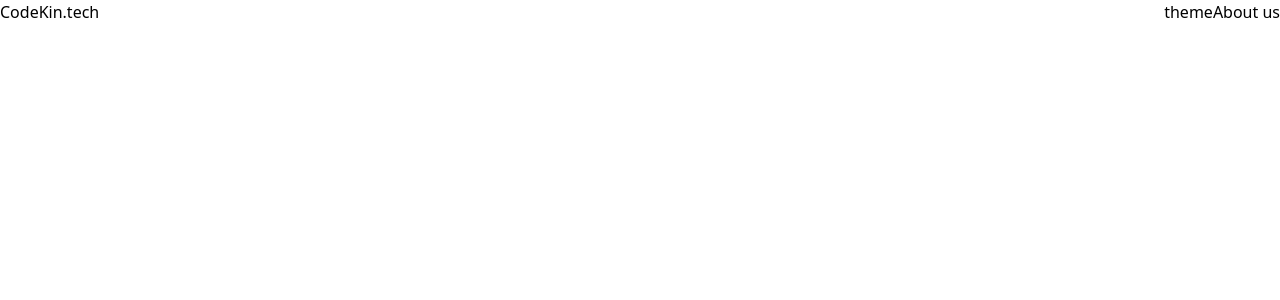
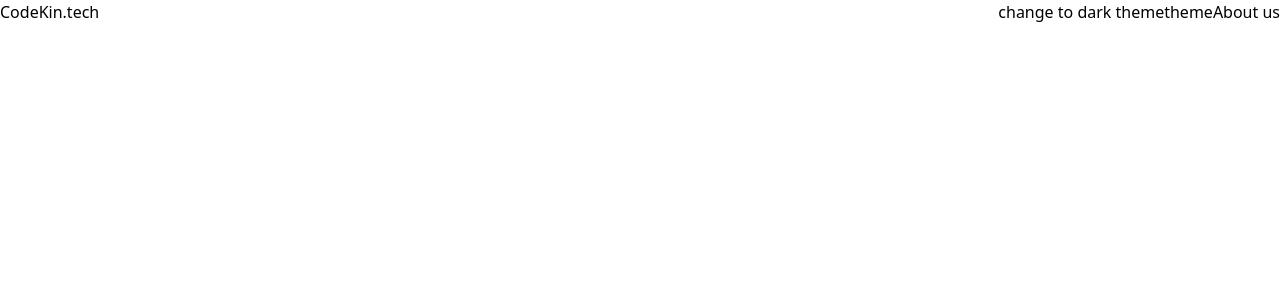
Before and after one commit to veritem/codekin.tech, a Next.js app: page / in a window 1280 px wide. Shown: the top 300 px of the page. Built offline with nearby package versions, Linux system fonts and the light colour scheme; a web font is replaced by a local one.

Commit message:
settinging up dark done

```diff
--- a/components/Nav.tsx
+++ b/components/Nav.tsx
@@ -1,11 +1,26 @@
+import { useTheme } from 'next-themes'
+import { useEffect, useState } from 'react'
+
 export default function Nav(): React.ReactElement {
+    const [mounted, setMounted] = useState<boolean>(false)
+
+    const { theme, setTheme } = useTheme()
+
+    useEffect(() => setMounted(true), [])
+
     return (
         <nav className="flex justify-between items-center">
             <div>
                 <h2>CodeKin.tech</h2>
             </div>
             <div className=" flex justify-between items-center">
+                {mounted && (
+                    <button onClick={() => setTheme(theme === 'dark' ? 'light' : 'dark')}>
+                        {theme === 'dark' ? 'change to light theme' : 'change to dark theme'}
+                    </button>
+                )}
                 <p>theme</p>
+
                 <p>About us</p>
             </div>
         </nav>
```
